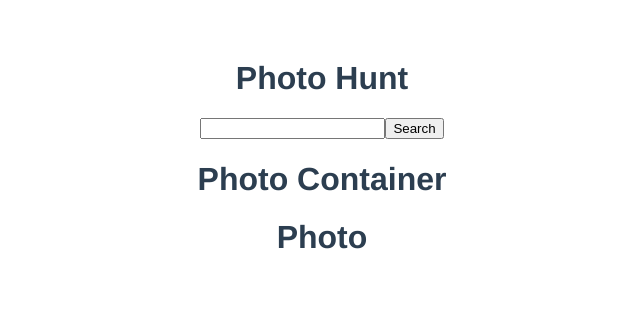
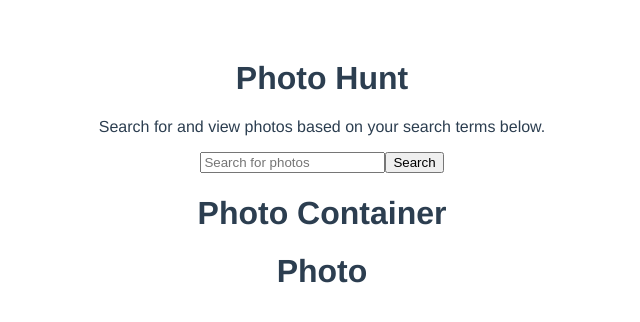
Before and after one commit to TMcMeans/photo-hunt, a Vue app: page / in a window 1280 px wide. Shown: the top 322 px of the page, without its empty margins (318-958 px from the left). Built offline with nearby package versions, Linux system fonts and the light colour scheme.

Commit message:
Add p tag to App component

```diff
--- a/src/App.vue
+++ b/src/App.vue
@@ -1,6 +1,7 @@
 <template>
   <div id="app">
     <h1>Photo Hunt</h1>
+    <p>Search for and view photos based on your search terms below.</p>
     <SearchForm/>
     <PhotoContainer/>
   </div>
--- a/src/components/SearchForm.vue
+++ b/src/components/SearchForm.vue
@@ -1,7 +1,7 @@
 <template>
   <div class="search-form">
-    <input type="text" v-model="query">
-    <button>Search</button>
+    <input type="text" v-model="query" placeholder="Search for photos">
+    <button @click.prevent="onClick">Search</button>
   </div>
 </template>
 
@@ -11,7 +11,12 @@ export default {
   props: {},
   data: () => ({
     query: ""
-  })
+  }),
+  methods: {
+    onClick() {
+      this.query = "";
+    }
+  }
 };
 </script>
 
```
